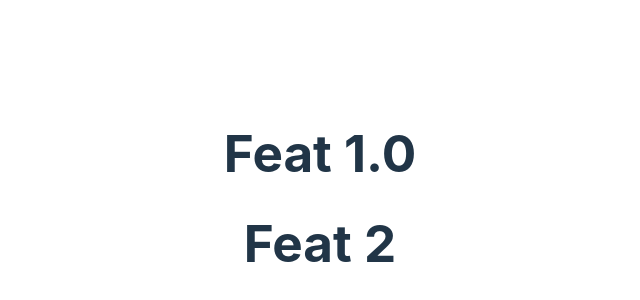
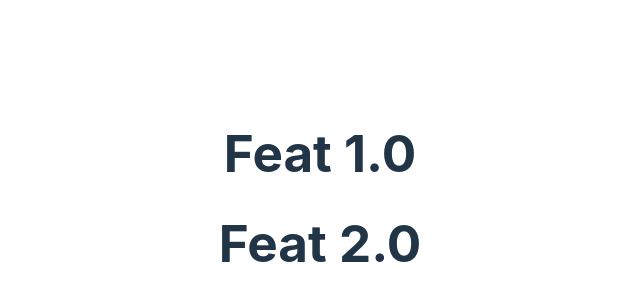
Before and after one commit to Calebosam/version-frontend, a React (Vite) app: page / in a window 1280 px wide. Shown: the part 202-502 px from the top of the page, without its empty margins (320-960 px from the left). Built offline with nearby package versions, Linux system fonts and the light colour scheme.

Commit message:
fix: update feature 2

```diff
--- a/src/App.jsx
+++ b/src/App.jsx
@@ -5,7 +5,7 @@ function App() {
   return (
     <>
       <h1>Feat 1.0</h1>
-      <h1>Feat 2</h1>
+      <h1>Feat 2.0</h1>
     </>
   )
 }
```
